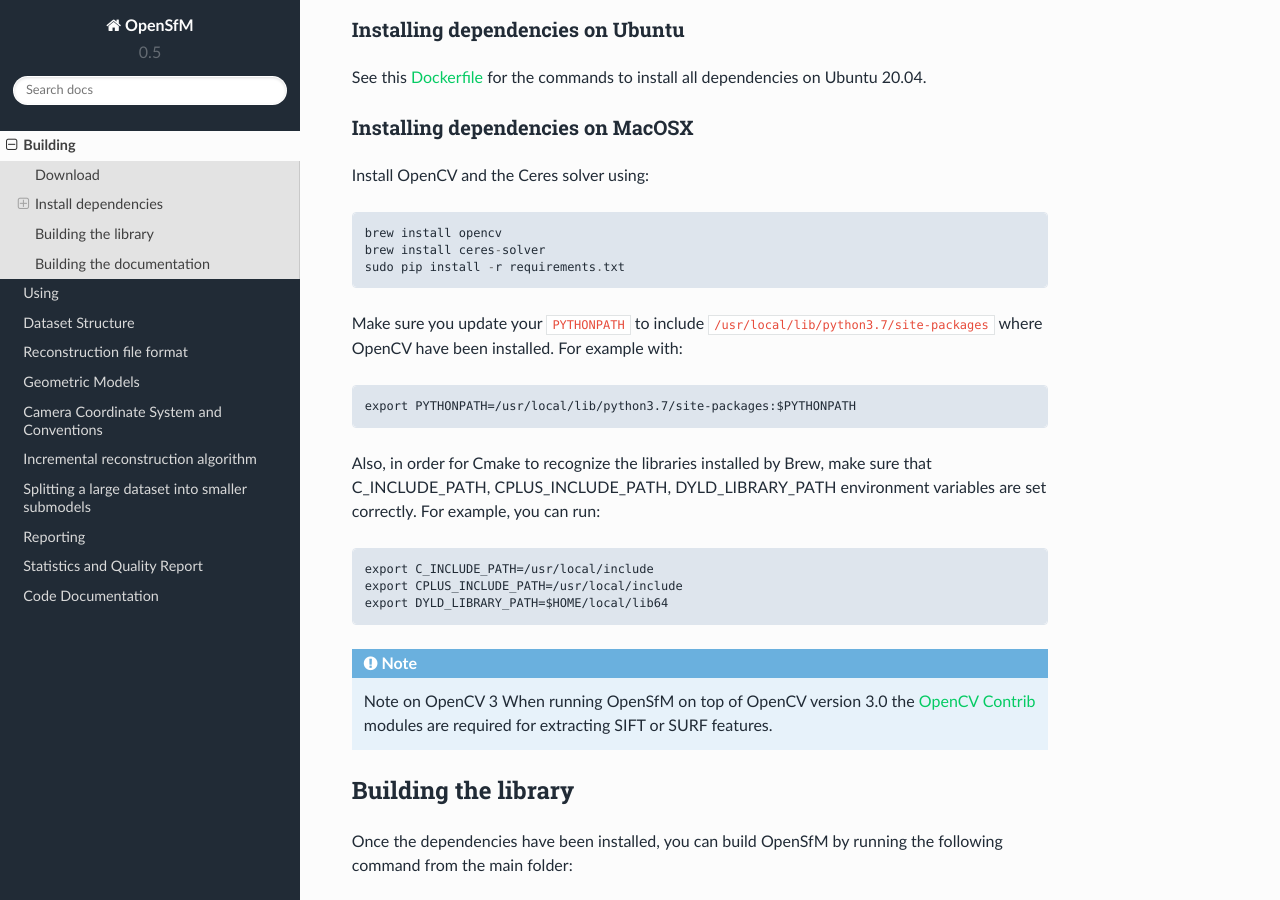
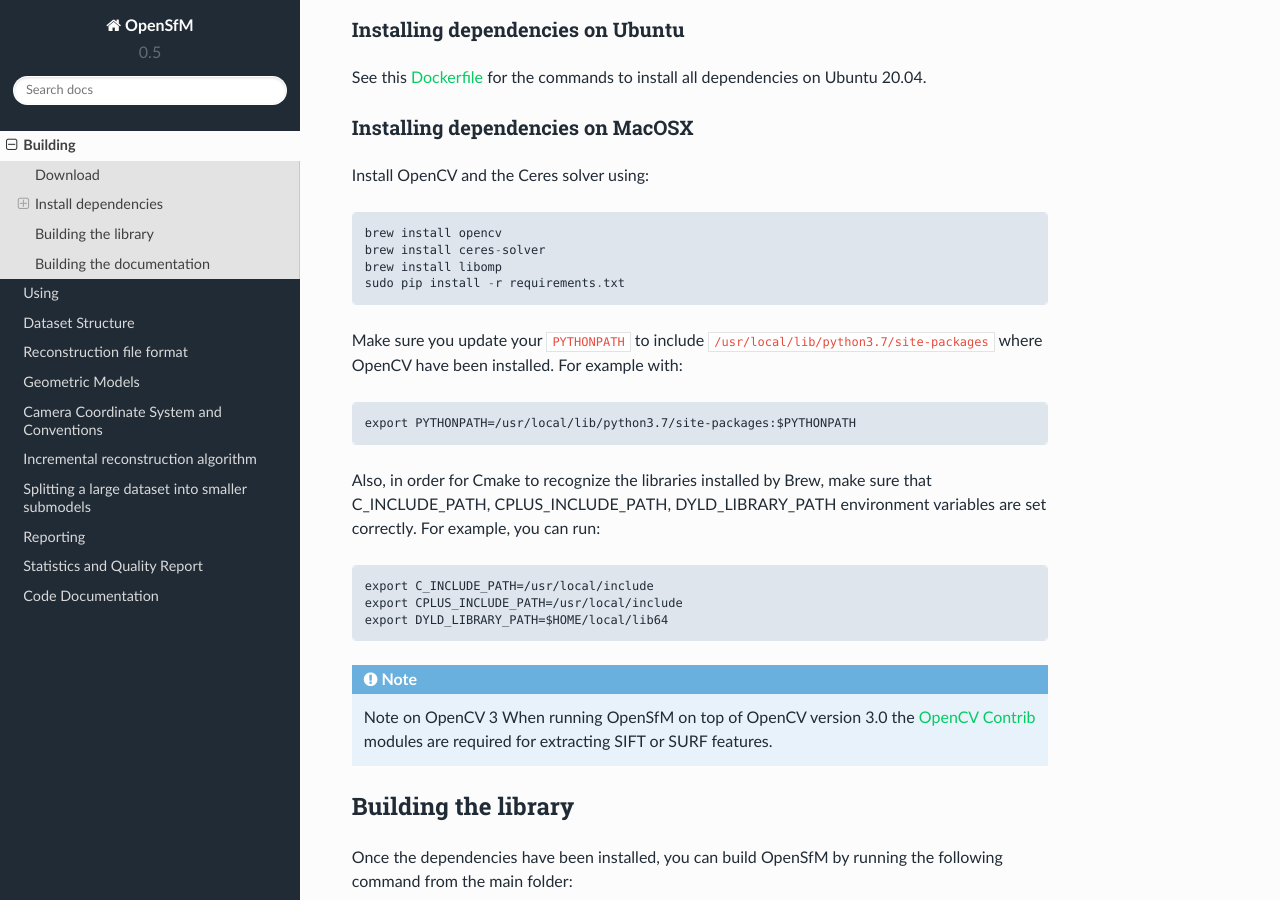
Before and after one commit to mapillary/OpenSfM, a Sphinx documentation site: the page built from doc/source/building.rst, in a window 1280 px wide and 900 px high, scrolled down 785 px. Built offline with Sphinx 7.4.7 and the Read the Docs theme 2.0.0, drawn with Linux system fonts in a browser that asks for light colours.

Commit message:
Fix build (#703)
Summary:
add missing file in cmake targets

Pull Request resolved: https://github.com/mapillary/OpenSfM/pull/703

Reviewed By: YanNoun

Differential Revision: D26222546

Pulled By: paulinus

fbshipit-source-id: 89d22a07f41ddf6208ebd1c40254f7267ce4dd90

```diff
--- a/doc/source/building.rst
+++ b/doc/source/building.rst
@@ -43,6 +43,7 @@
 
     brew install opencv
     brew install ceres-solver
+    brew install libomp
     sudo pip install -r requirements.txt
 
 Make sure you update your ``PYTHONPATH`` to include ``/usr/local/lib/python3.7/site-packages`` where OpenCV have been installed. For example with::
```
Also changed, not shown: 1 other file.
